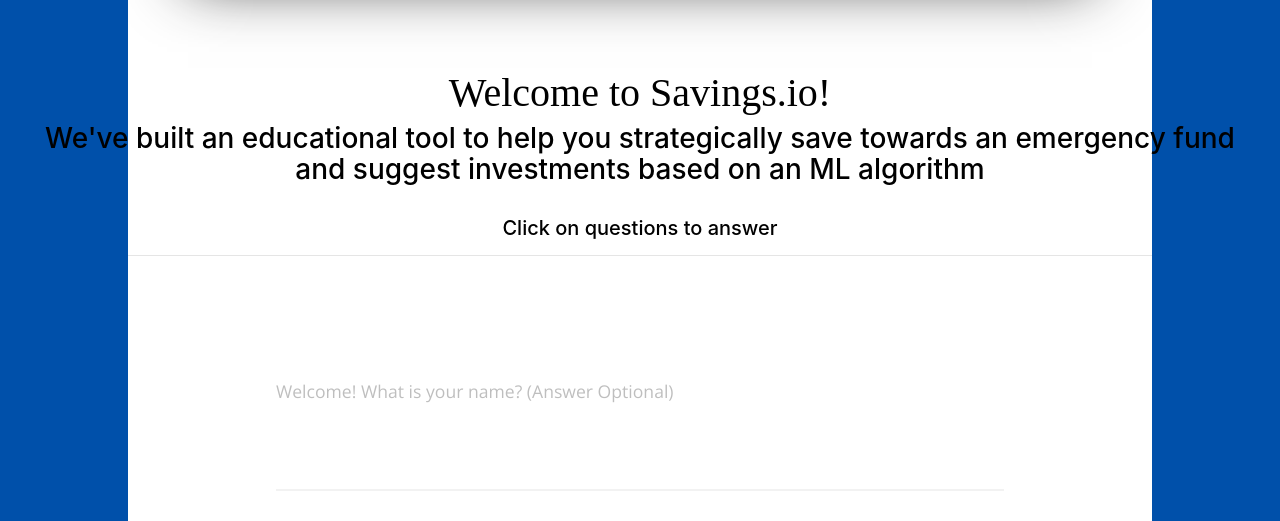
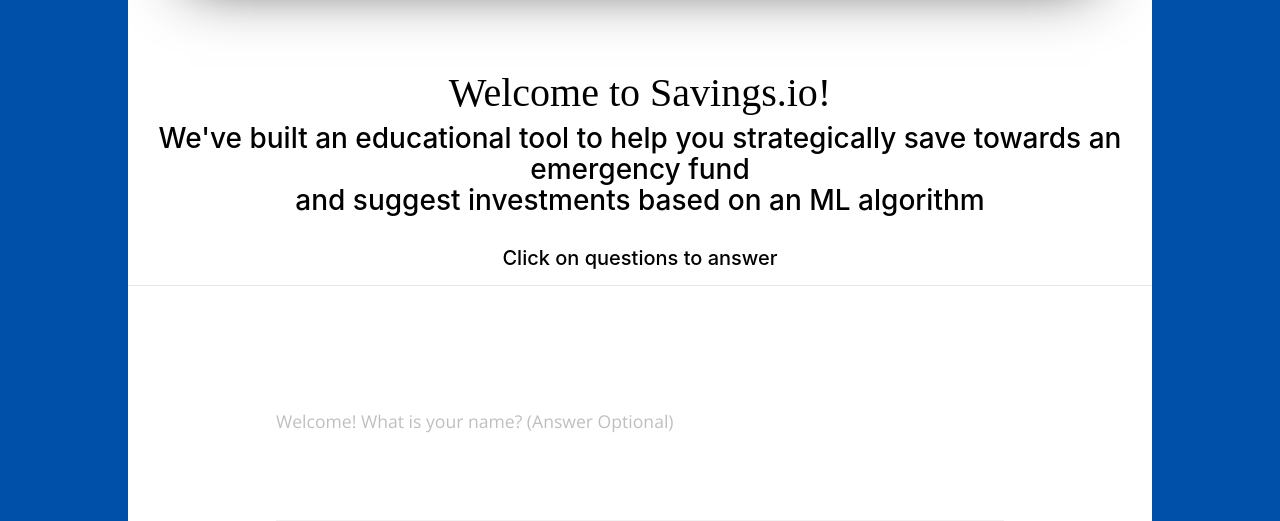
Before and after one commit to justin13601/Savings.io, a Django app: page / in a window 1280 px wide. Shown: the part 769-1290 px from the top of the page. Run offline with Django 3.2, Linux system fonts and the light colour scheme; some libraries are stand-ins or nearby versions.

Commit message:
titlefix

```diff
--- a/templates/userinput/prompt.html
+++ b/templates/userinput/prompt.html
@@ -15,10 +15,10 @@
 <body>
 <img id="first-image" src="{% static 'images/nature.jpg' %}" style="width: 80%; margin-left: 10%; background-blend-mode: darken;">
 <br><br><br><br>
-<h1 class="opening" style="text-align: center">Welcome to Savings.io!</h1>
-<h3 style="text-align: center">We've built an educational tool to help you strategically save towards an emergency fund <br> and suggest investments based on an ML algorithm</h3>
+<h1 class="opening" style="max-width: 80%; margin-left: 10%; text-align: center">Welcome to Savings.io!</h1>
+<h3 style="max-width: 80%; margin-left: 10%; text-align: center">We've built an educational tool to help you strategically save towards an emergency fund <br> and suggest investments based on an ML algorithm</h3>
 <br>
-<h5 style="font-size: 20px; text-align: center">Click on questions to answer</h5>
+<h5 style="max-width: 80%; margin-left: 10%; font-size: 20px; text-align: center">Click on questions to answer</h5>
 
 <hr style="width: 80%; margin-left: 10%">
 <div class="upform" style="max-width: 60%">
```
